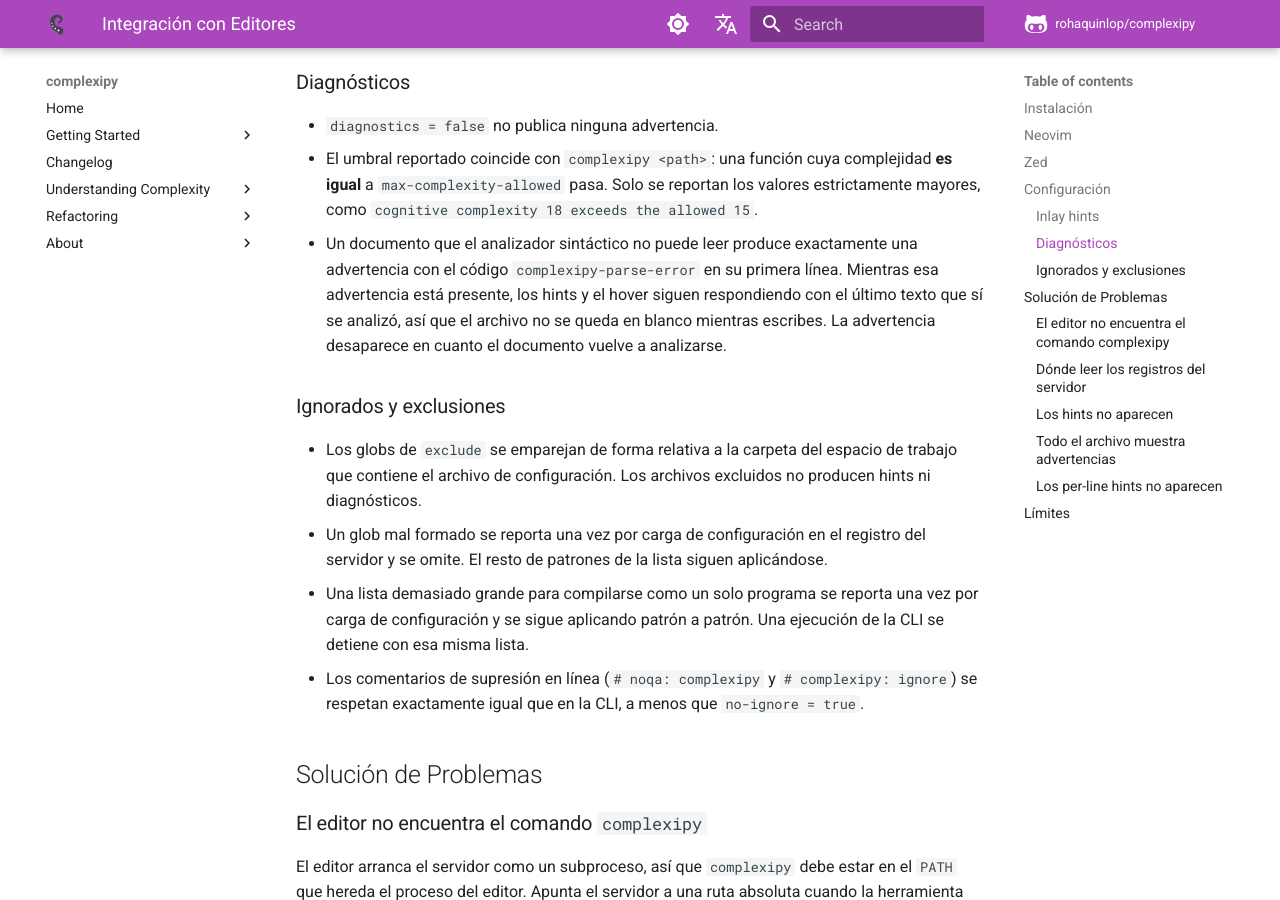
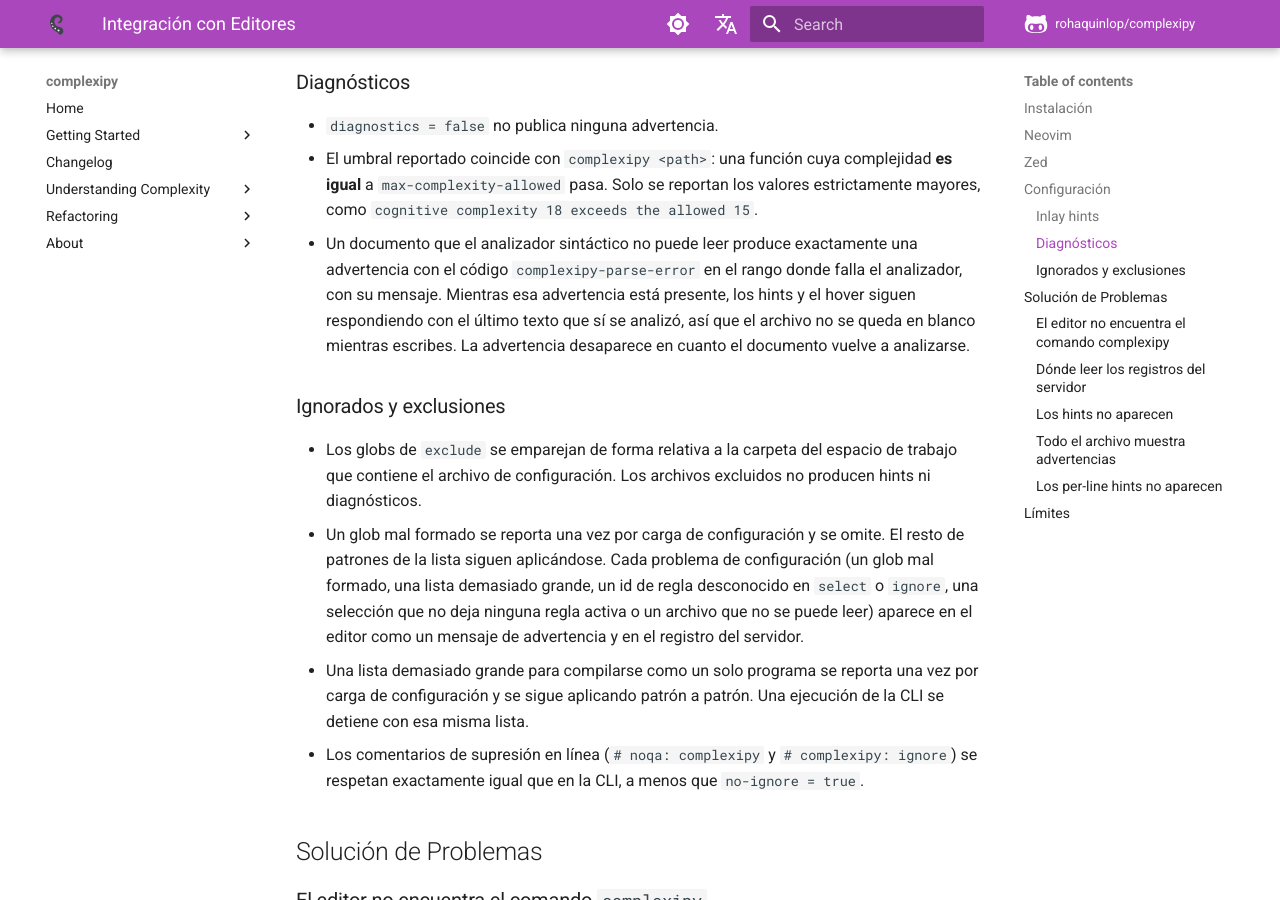
Before and after one commit to rohaquinlop/complexipy, an MkDocs documentation site: the page built from docs/es/editors.md, in a window 1280 px wide and 900 px high, scrolled down 3944 px. Built offline with MkDocs 1.6.1 and Material for MkDocs 9.7.7, drawn with Linux system fonts in a browser that asks for light colours; comment, search, counter and statistics services are not loaded.

Commit message:
docs(lsp): describe configuration warnings and parse error placement

```diff
--- a/docs/es/editors.md
+++ b/docs/es/editors.md
@@ -191,7 +191,8 @@ función padre.
   los valores estrictamente mayores, como
   `cognitive complexity 18 exceeds the allowed 15`.
 - Un documento que el analizador sintáctico no puede leer produce exactamente
-  una advertencia con el código `complexipy-parse-error` en su primera línea.
+  una advertencia con el código `complexipy-parse-error` en el rango donde
+  falla el analizador, con su mensaje.
   Mientras esa advertencia está presente, los hints y el hover siguen
   respondiendo con el último texto que sí se analizó, así que el archivo no se
   queda en blanco mientras escribes. La advertencia desaparece en cuanto el
@@ -201,9 +202,12 @@ función padre.
 
 - Los globs de `exclude` se emparejan de forma relativa a la carpeta del
   espacio de trabajo que contiene el archivo de configuración. Los archivos excluidos no producen hints ni diagnósticos.
-- Un glob mal formado se reporta una vez por carga de configuración en el
-  registro del servidor y se omite. El resto de patrones de la lista siguen
-  aplicándose.
+- Un glob mal formado se reporta una vez por carga de configuración y se
+  omite. El resto de patrones de la lista siguen aplicándose. Cada problema de
+  configuración (un glob mal formado, una lista demasiado grande, un id de regla
+  desconocido en `select` o `ignore`, una selección que no deja ninguna regla
+  activa o un archivo que no se puede leer) aparece en el editor como un mensaje
+  de advertencia y en el registro del servidor.
 - Una lista demasiado grande para compilarse como un solo programa se reporta
   una vez por carga de configuración y se sigue aplicando patrón a patrón. Una
   ejecución de la CLI se detiene con esa misma lista.
```
Also changed, not shown: CHANGELOG.md (+4 -2 lines), docs/editors.md (+7 -3 lines), docs/es/changelog.md (+4 -1 lines).
